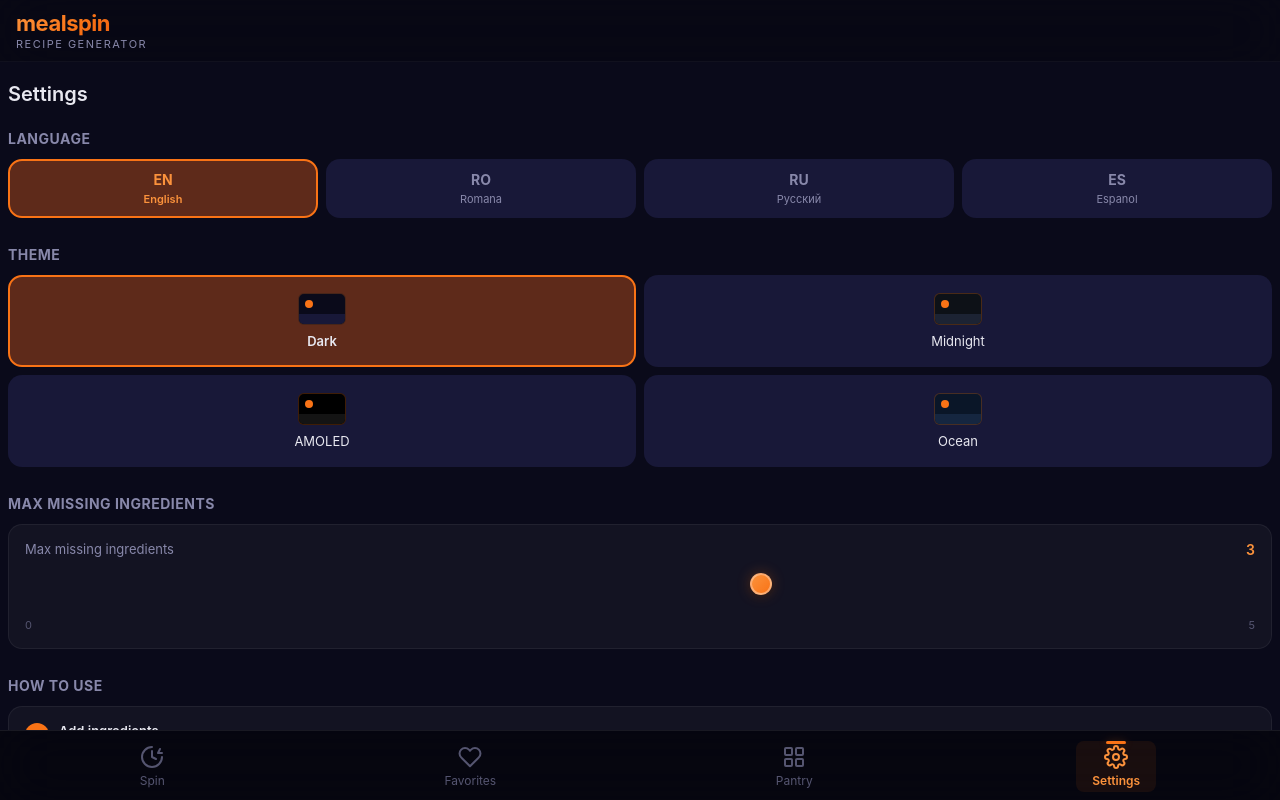
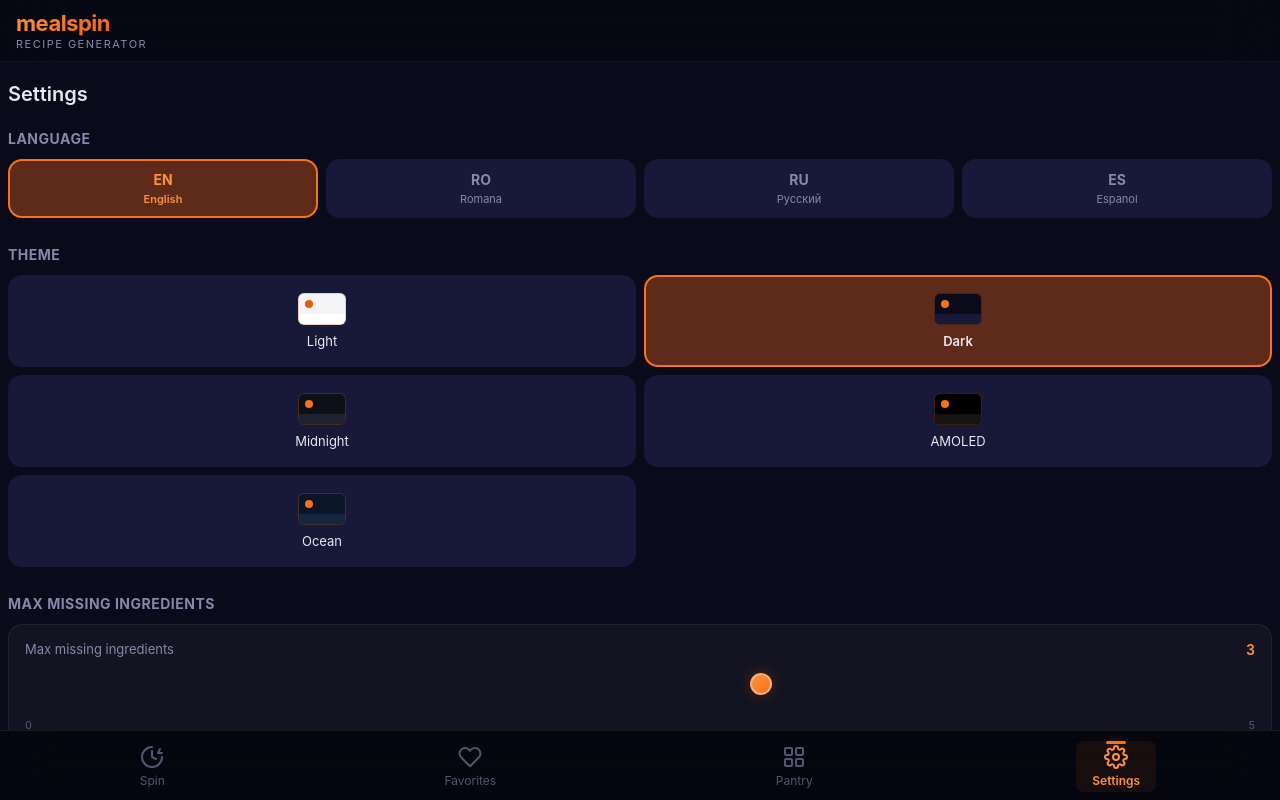
Before and after one commit to halastoi/mealspin, a React (Vite) app: page / in a window 1280 px wide. Both pictures are taken after a click on the button "Settings". Built offline with nearby package versions, Linux system fonts and the light colour scheme.

Commit message:
feat: add light theme with proper text/glass colors

```diff
--- a/src/components/settings/SettingsPage.tsx
+++ b/src/components/settings/SettingsPage.tsx
@@ -8,6 +8,7 @@ const languages: { id: Language; label: string; flag: string }[] = [
 ]
 
 const themeOptions: { id: ThemeMode; key: string }[] = [
+  { id: 'light', key: 'settings.theme.light' },
   { id: 'dark', key: 'settings.theme.dark' },
   { id: 'midnight', key: 'settings.theme.midnight' },
   { id: 'amoled', key: 'settings.theme.amoled' },
@@ -55,6 +56,7 @@ function ThemePreview({ themeId }: { themeId: ThemeMode }) {
 
 function getPreviewColors(id: ThemeMode) {
   const map: Record<ThemeMode, { bg: string; card: string; accent: string }> = {
+    light: { bg: '#f5f5f7', card: '#ffffff', accent: '#ea580c' },
     dark: { bg: '#0a0a1a', card: '#181838', accent: '#f97316' },
     midnight: { bg: '#0d1117', card: '#1c2333', accent: '#f97316' },
     amoled: { bg: '#000000', card: '#141414', accent: '#f97316' },
--- a/src/stores/useSettingsStore.ts
+++ b/src/stores/useSettingsStore.ts
@@ -2,7 +2,7 @@ import { create } from 'zustand'
 import { persist } from 'zustand/middleware'
 
 export type Language = 'en' | 'ro' | 'ru' | 'es'
-export type ThemeMode = 'dark' | 'midnight' | 'amoled' | 'ocean'
+export type ThemeMode = 'dark' | 'light' | 'midnight' | 'amoled' | 'ocean'
 
 export interface ThemeColors {
   bgPrimary: string
@@ -16,6 +16,16 @@ export interface ThemeColors {
 }
 
 export const themes: Record<ThemeMode, ThemeColors> = {
+  light: {
+    bgPrimary: '#f5f5f7',
+    bgSecondary: '#eeeef0',
+    bgCard: '#ffffff',
+    bgCardHover: '#f0f0f2',
+    bgActive: '#fff0e0',
+    accent: '#ea580c',
+    accentGlow: 'rgba(234, 88, 12, 0.2)',
+    accentLight: '#f97316',
+  },
   dark: {
     bgPrimary: '#0a0a1a',
     bgSecondary: '#111128',
@@ -110,6 +120,7 @@ export const translations: Record<Language, Record<string, string>> = {
     'settings.title': 'Settings',
     'settings.language': 'Language',
     'settings.theme': 'Theme',
+    'settings.theme.light': 'Light',
     'settings.theme.dark': 'Dark',
     'settings.theme.midnight': 'Midnight',
     'settings.theme.amoled': 'AMOLED',
@@ -185,6 +196,7 @@ export const translations: Record<Language, Record<string, string>> = {
     'settings.title': 'Setari',
     'settings.language': 'Limba',
     'settings.theme': 'Tema',
+    'settings.theme.light': 'Luminos',
     'settings.theme.dark': 'Intunecat',
     'settings.theme.midnight': 'Miezul Noptii',
     'settings.theme.amoled': 'AMOLED',
@@ -260,6 +272,7 @@ export const translations: Record<Language, Record<string, string>> = {
     'settings.title': 'Настройки',
     'settings.language': 'Язык',
     'settings.theme': 'Тема',
+    'settings.theme.light': 'Светлая',
     'settings.theme.dark': 'Тёмная',
     'settings.theme.midnight': 'Полночь',
     'settings.theme.amoled': 'AMOLED',
@@ -335,6 +348,7 @@ export const translations: Record<Language, Record<string, string>> = {
     'settings.title': 'Ajustes',
     'settings.language': 'Idioma',
     'settings.theme': 'Tema',
+    'settings.theme.light': 'Claro',
     'settings.theme.dark': 'Oscuro',
     'settings.theme.midnight': 'Medianoche',
     'settings.theme.amoled': 'AMOLED',
@@ -408,4 +422,21 @@ function applyTheme(mode: ThemeMode): void {
   root.style.setProperty('--accent', t.accent)
   root.style.setProperty('--accent-glow', t.accentGlow)
   root.style.setProperty('--accent-light', t.accentLight)
+
+  // Light theme needs different text colors
+  if (mode === 'light') {
+    root.style.setProperty('--text-primary', '#1a1a2e')
+    root.style.setProperty('--text-secondary', '#555570')
+    root.style.setProperty('--text-muted', '#888899')
+    root.style.setProperty('--glass', 'rgba(0, 0, 0, 0.04)')
+    root.style.setProperty('--glass-border', 'rgba(0, 0, 0, 0.08)')
+  } else {
+    root.style.setProperty('--text-primary', '#e8e8f0')
+    root.style.setProperty('--text-secondary', '#8888aa')
+    root.style.setProperty('--text-muted', '#555570')
+    root.style.setProperty('--glass', 'rgba(255, 255, 255, 0.04)')
+    root.style.setProperty('--glass-border', 'rgba(255, 255, 255, 0.08)')
+  }
+
+  document.querySelector('meta[name="theme-color"]')?.setAttribute('content', t.bgPrimary)
 }
```
